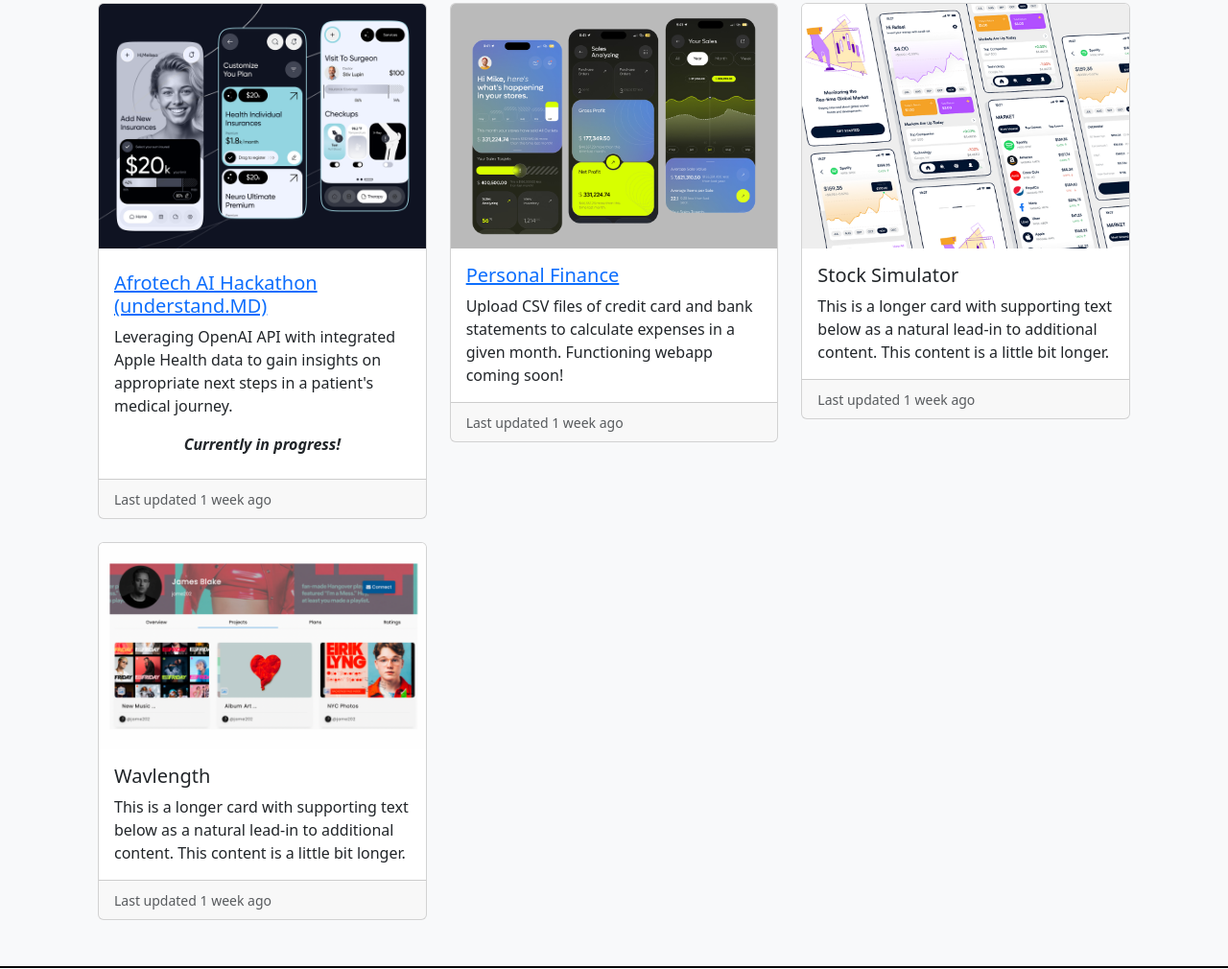
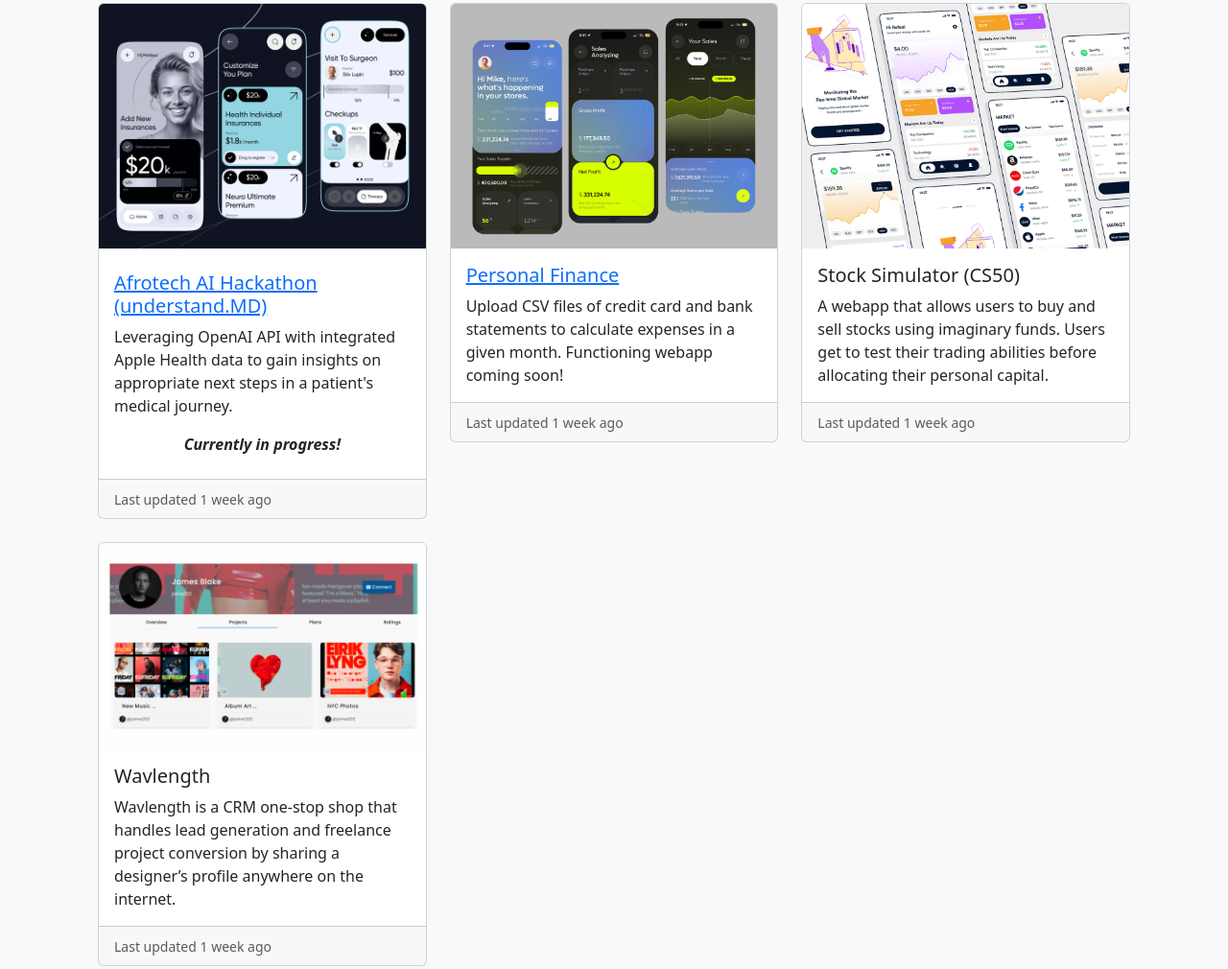
Before and after one commit to vic1157/personalwebsite, a plain HTML site: page projects.html in a window 1280 px wide. Shown: the part 221-1231 px from the top of the page at 96% size. Drawn offline with nearby package versions, Linux system fonts and the light colour scheme.

Commit message:
descriptions update

```diff
--- a/projects.html
+++ b/projects.html
@@ -96,8 +96,8 @@
 					<div class="card">
 					  <img src="Assets/Stockpicker.png" class="card-img-top">
 					  <div class="card-body">
-						<h5 class="card-title"> Stock Simulator </h5>
-						<p class="card-text">This is a longer card with supporting text below as a natural lead-in to additional content. This content is a little bit longer.</p>
+						<h5 class="card-title"> Stock Simulator (CS50) </h5>
+						<p class="card-text"> A webapp that allows users to buy and sell stocks using imaginary funds. Users get to test their trading abilities before allocating their personal capital. </p>
 					  </div>
 					  <div class="card-footer">
 						  <small class="text-body-secondary">Last updated 1 week ago</small>
@@ -109,7 +109,7 @@
 				  <img src="Assets/WL_Screenshot.png" class="card-img-top" alt="...">
 				  <div class="card-body">
 					<h5 class="card-title"> Wavlength </h5>
-					<p class="card-text">This is a longer card with supporting text below as a natural lead-in to additional content. This content is a little bit longer.</p>
+					<p class="card-text">Wavlength is a CRM one-stop shop that handles lead generation and freelance project conversion by sharing a designer’s profile anywhere on the internet. </p>
 				  </div>
 				  <div class="card-footer">
 					  <small class="text-body-secondary">Last updated 1 week ago</small>
```
